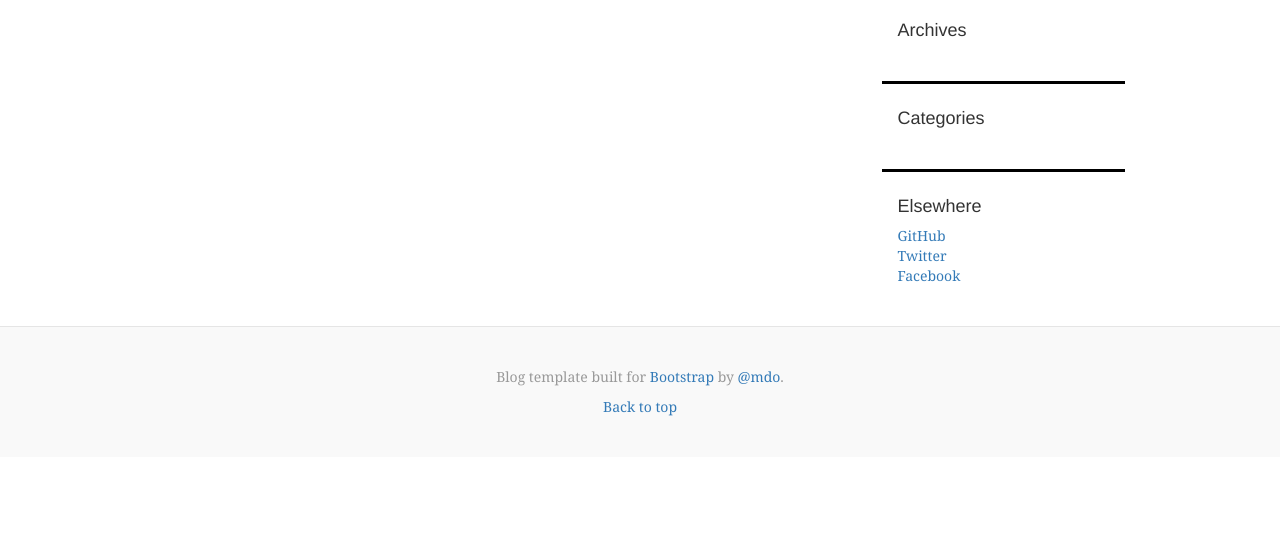
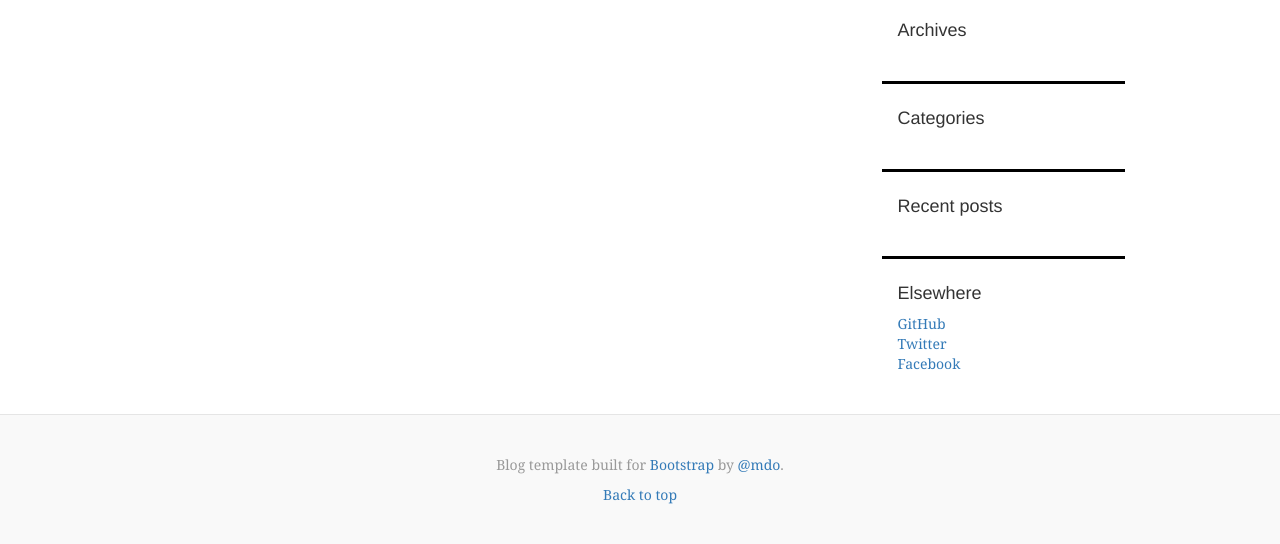
Before and after one commit to gilmrjc/djangopress, a Django app: template djangopress/templates/djangopress/post_list.html in a window 1280 px wide. Shown: the part 159-703 px from the top of the page. Run offline with Django 3.2, Linux system fonts and the light colour scheme; the template is opened without the code that fills it, so the values that code supplies are empty; parts of the project's set-up code (start-up, migrations or seed data) failed here and were passed over; some libraries are stand-ins or nearby versions.

Commit message:
Added recent_posts templatetag (closes #7)

```diff
--- a/djangopress/templates/djangopress/_sidebar.html
+++ b/djangopress/templates/djangopress/_sidebar.html
@@ -17,6 +17,9 @@
     {% category_list %}
   </div>
   <div class="sidebar-module">
+    {% recent_posts %}
+  </div>
+  <div class="sidebar-module">
     <h4>Elsewhere</h4>
     <ol class="list-unstyled">
       <li><a href="#">GitHub</a></li>
--- /dev/null
+++ b/djangopress/templates/djangopress/tags/recent_posts.html
@@ -0,0 +1,6 @@
+<h4>Recent posts</h4>
+<ol class="list-unstyled">
+  {% for post in posts %}
+    <li><a href="{{ post.get_absolute_url}}">{{ post|safe }}</a></li>
+  {% endfor %}
+</ol>
--- a/djangopress/templatetags/djangopress_tags.py
+++ b/djangopress/templatetags/djangopress_tags.py
@@ -69,3 +69,10 @@ def category_list():
     """List the categories in the blog."""
     categories = Category.objects.all()
     return {'categories': categories}
+
+
+@register.inclusion_tag('djangopress/tags/recent_posts.html')
+def recent_posts():
+    """List the recent posts."""
+    posts = Post.objects.all()[:5]
+    return {'posts': posts}
```
